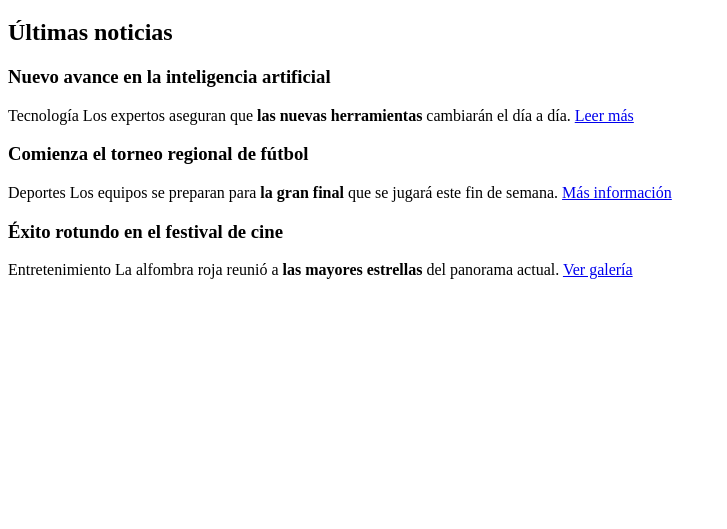
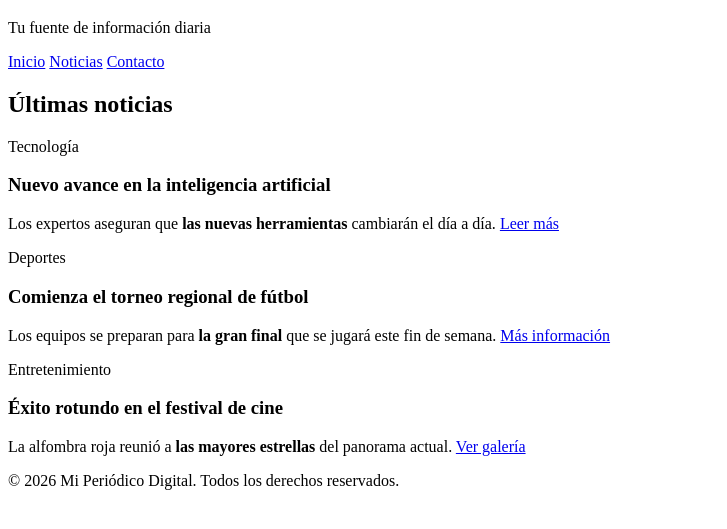
Before and after one commit to Ancor21/practicacss, a plain HTML site: page index.html in a window 1280 px wide. Shown: the part 61-590 px from the top of the page, without its empty margins (0-727 px from the left). Drawn offline with Linux system fonts and the light colour scheme.

Commit message:
3. Organizar contenido con div class e id

```diff
--- a/index.html
+++ b/index.html
@@ -1,27 +1,40 @@
 <!DOCTYPE html>
 <html lang="es">
 <head>
-<meta charset="UTF-8">
-<meta name="viewport" content="width=device-width, initial-scale=1.0">
-<title>Mi Periódico Digital</title>
-<link rel="stylesheet" href="styles.css">
+    <meta charset="UTF-8">
+    <meta name="viewport" content="width=device-width, initial-scale=1.0">
+    <title>Mi Periódico Digital</title>
+    <link rel="stylesheet" href="styles.css">
 </head>
 <body>
+<div id="cabecera">
 <h1>Mi Periódico Digital</h1>
-<section>
+<p>Tu fuente de información diaria</p>
+</div>
+<div id="menu">
+<a href="#ultimas-noticias">Inicio</a>
+<a href="#ultimas-noticias">Noticias</a>
+<a href="#pie">Contacto</a>
+</div><div id="ultimas-noticias">
 <h2>Últimas noticias</h2>
-<div>
+<div class="noticia destacada">
+<span class="categoria">Tecnología</span>
 <h3>Nuevo avance en la inteligencia artificial</h3>
-<p><span class="categoria">Tecnología</span> Los expertos aseguran que <strong>las nuevas herramientas</strong> cambiarán el día a día. <a href="#">Leer más</a></p>
+<p>Los expertos aseguran que <strong>las nuevas herramientas</strong> cambiarán el día a día. <a href="#">Leer más</a></p>
 </div>
-<div>
+<div class="noticia">
+<span class="categoria">Deportes</span>
 <h3>Comienza el torneo regional de fútbol</h3>
-<p><span class="categoria">Deportes</span> Los equipos se preparan para <strong>la gran final</strong> que se jugará este fin de semana. <a href="#">Más información</a></p>
+<p>Los equipos se preparan para <strong>la gran final</strong> que se jugará este fin de semana. <a href="#">Más información</a></p>
 </div>
-<div>
+<div class="noticia">
+<span class="categoria">Entretenimiento</span>
 <h3>Éxito rotundo en el festival de cine</h3>
-<p><span class="categoria">Entretenimiento</span> La alfombra roja reunió a <strong>las mayores estrellas</strong> del panorama actual. <a href="#">Ver galería</a></p>
+<p>La alfombra roja reunió a <strong>las mayores estrellas</strong> del panorama actual. <a href="#">Ver galería</a></p>
 </div>
-</section>
+</div>
+<div id="pie">
+<p>&copy; 2026 Mi Periódico Digital. Todos los derechos reservados.</p>
+</div>
 </body>
 </html>
```
